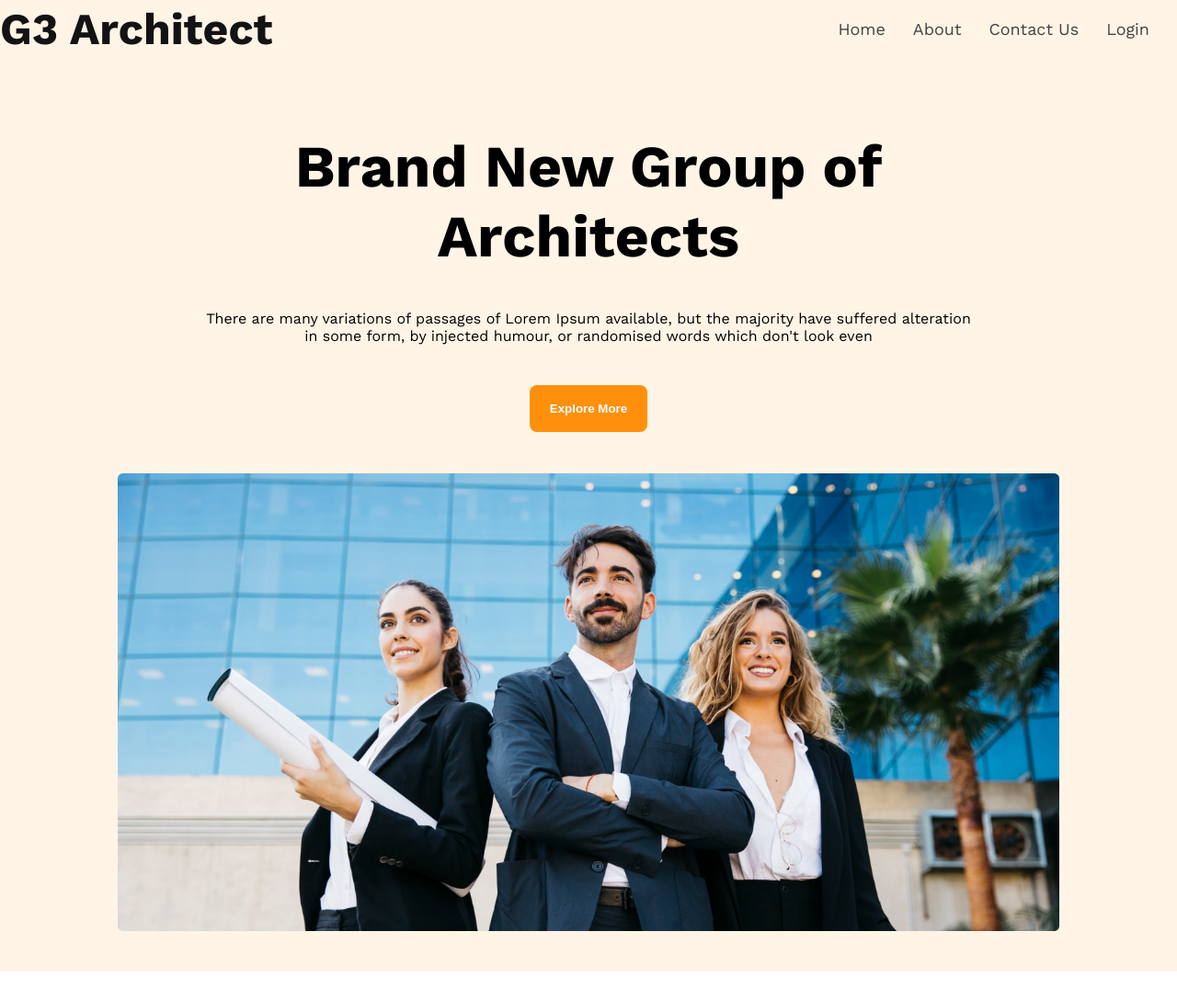
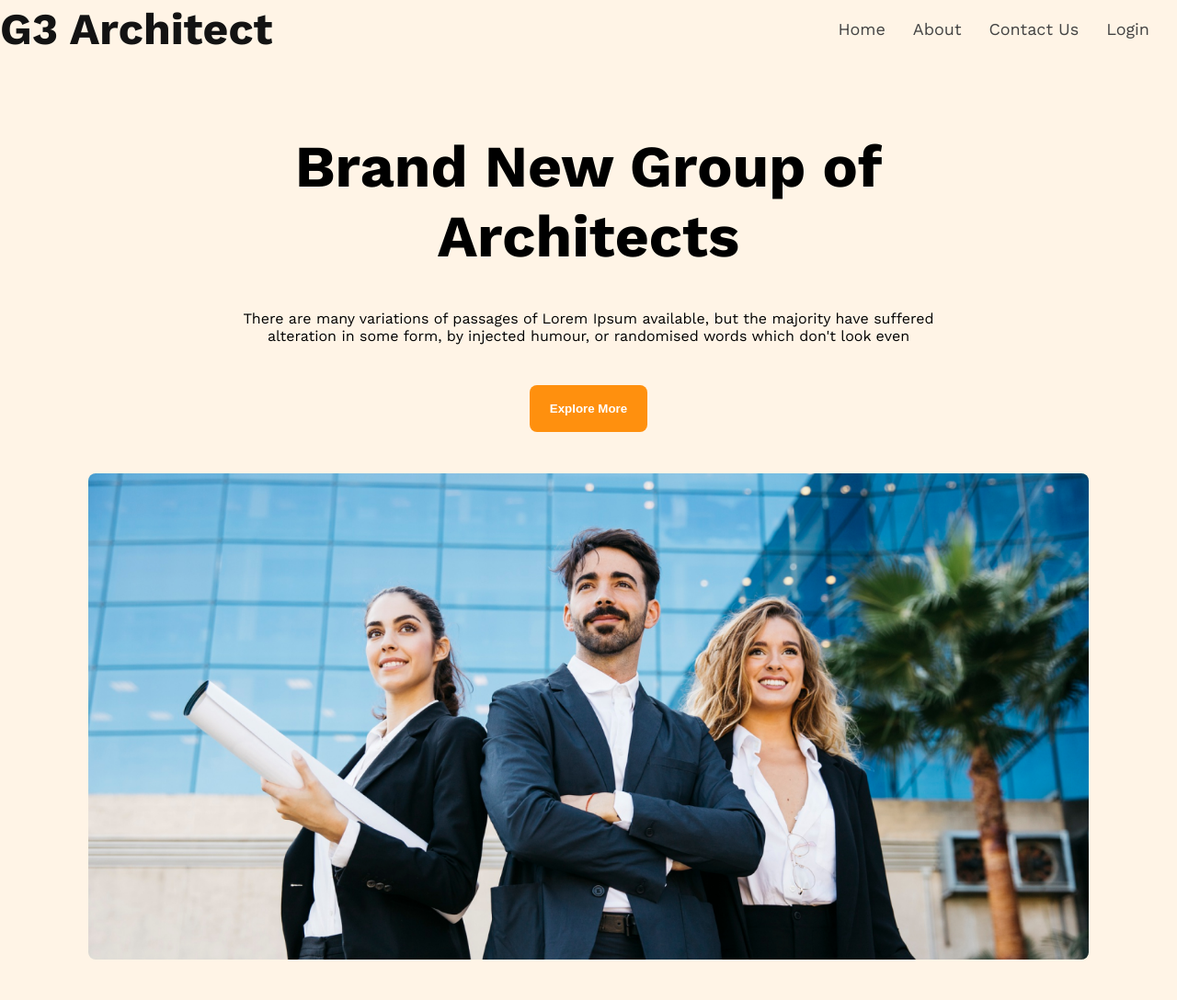
Before and after one commit to rohithaider/g3-architect-website, a plain HTML site: page index.html in a window 1280 px wide. Shown: the part 37-1125 px from the top of the page at 92% size. Before the commit the page ends 1094 px from the top, so only its background shows below. Drawn offline with nearby package versions, Linux system fonts and the light colour scheme.

Commit message:
fixed some margin

```diff
--- a/styles/style.css
+++ b/styles/style.css
@@ -91,15 +91,16 @@ body{
 .banner-contents{
     margin:0 auto;
     text-align:center;
-    max-width:53rem ;
+    max-width:50rem ;
 }
 .banner-image-container{
     margin: 0 auto;
-    max-width:64rem ;
+    max-width:68rem ;
 }
 .banner-image{
     width:100%;
     margin-bottom: 40px;
+    border-radius: 8px;
 
 }
 .banner-title{
```
